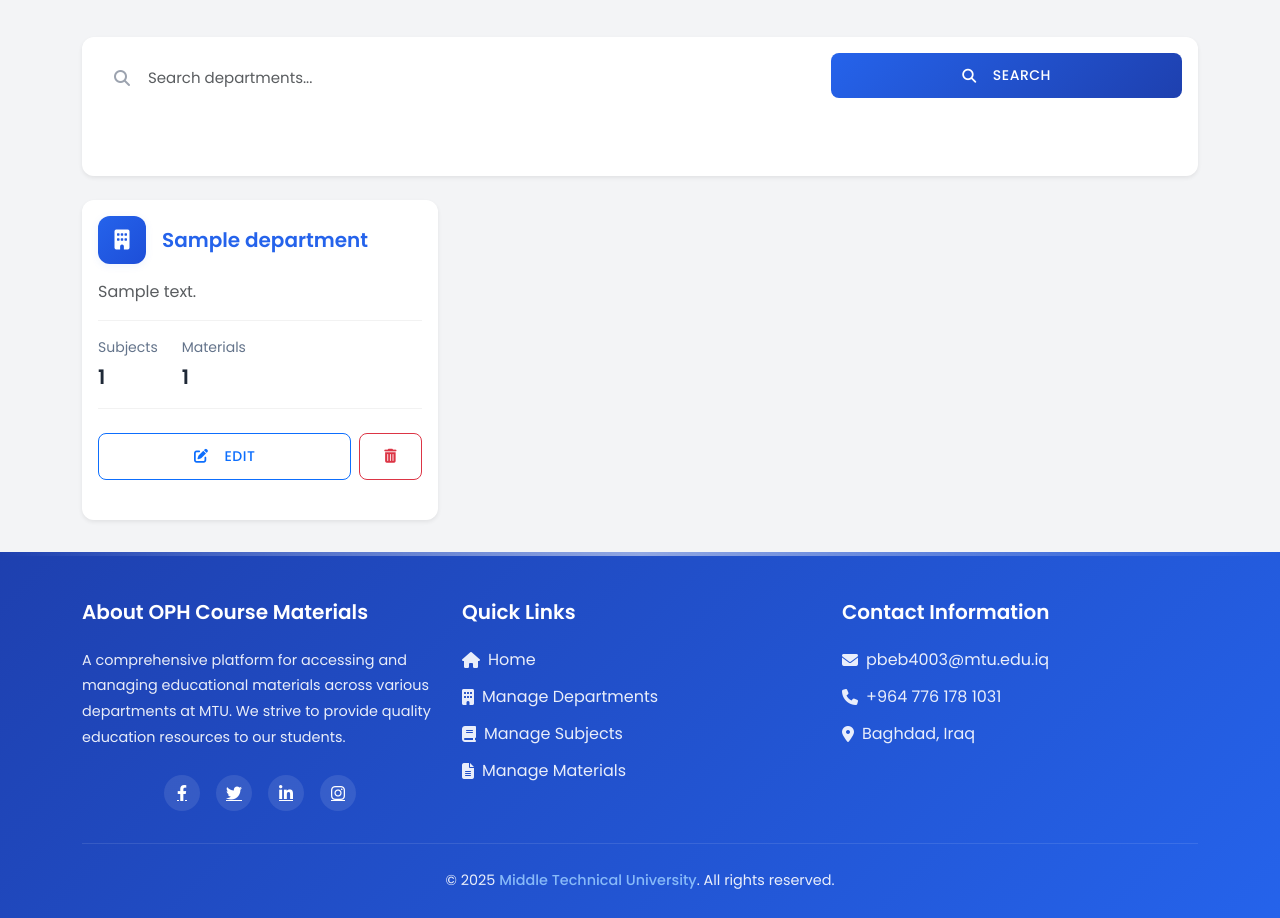
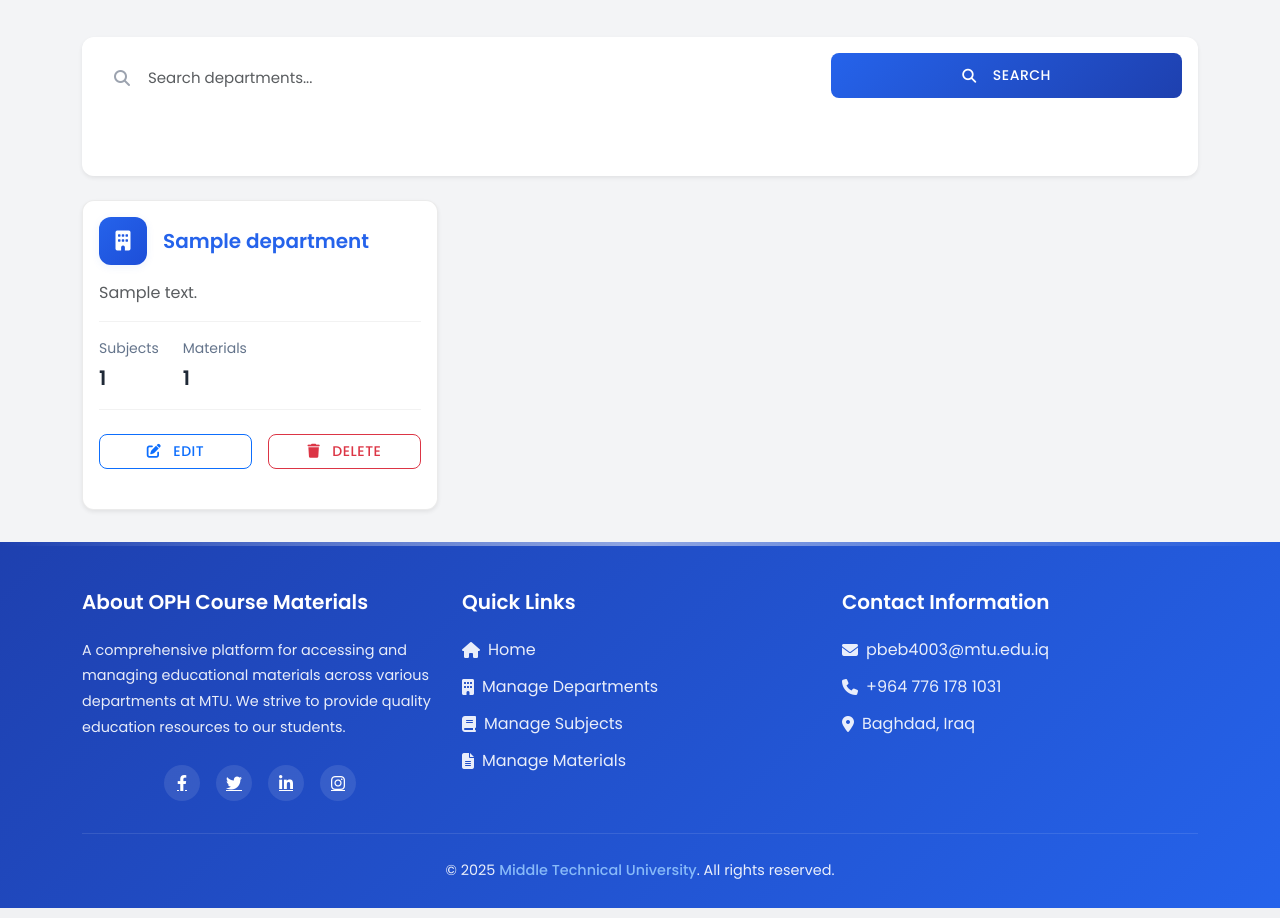
Before and after one commit to op-h/DATABASE, a Flask app: page /admin/departments in a window 1280 px wide. Shown: the part 237-1155 px from the top of the page. Run offline with Flask 3, Linux system fonts and the light colour scheme; a user stored in the database is signed in; tables that the repository leaves empty hold one stand-in row (values such as "Sample post"); some libraries are stand-ins or nearby versions.

Commit message:
Fix Add Material subject dropdown and improve Departments UI buttons with better styling

```diff
--- a/app/templates/admin/departments.html
+++ b/app/templates/admin/departments.html
@@ -51,7 +51,7 @@
     <div class="row g-4">
         {% for department in departments %}
         <div class="col-xl-4 col-md-6">
-            <div class="card h-100 shadow-sm" data-aos="fade-up" data-aos-delay="{{ loop.index * 100 }}">
+            <div class="card h-100 shadow-sm department-card" data-aos="fade-up" data-aos-delay="{{ loop.index * 100 }}">
                 <div class="card-body">
                     <div class="d-flex align-items-center mb-3">
                         <div class="department-icon bg-primary text-white">
@@ -70,13 +70,13 @@
                             <span class="stat-value">{{ department.material_count }}</span>
                         </div>
                     </div>
-                    <div class="d-flex gap-2">
-                        <a href="{{ url_for('admin.edit_department', id=department.id) }}" class="btn btn-outline-primary flex-grow-1">
-                            <i class="fas fa-edit me-2"></i>Edit
+                    <div class="department-actions">
+                        <a href="{{ url_for('admin.edit_department', id=department.id) }}" class="btn btn-outline-primary btn-sm me-2">
+                            <i class="fas fa-edit me-1"></i>Edit
                         </a>
-                        <button type="button" class="btn btn-outline-danger"
-                                onclick="confirmDelete('{{ url_for('admin.delete_department', id=department.id) }}')">
-                            <i class="fas fa-trash-alt"></i>
+                        <button type="button" class="btn btn-outline-danger btn-sm"
+                                onclick="confirmDelete('{{ url_for('admin.delete_department', id=department.id) }}', '{{ department.name }}')">
+                            <i class="fas fa-trash me-1"></i>Delete
                         </button>
                     </div>
                 </div>
@@ -108,7 +108,7 @@
                 <button type="button" class="btn-close" data-bs-dismiss="modal"></button>
             </div>
             <div class="modal-body">
-                <p>Are you sure you want to delete this department? This action cannot be undone.</p>
+                <p>Are you sure you want to delete <strong id="departmentName"></strong>? This action cannot be undone.</p>
                 <p class="text-danger mb-0">
                     <i class="fas fa-exclamation-triangle me-2"></i>
                     Warning: Deleting this department will also delete all associated subjects and materials.
@@ -119,7 +119,7 @@
                     <i class="fas fa-times me-2"></i>Cancel
                 </button>
                 <a href="#" id="confirmDeleteBtn" class="btn btn-danger">
-                    <i class="fas fa-trash-alt me-2"></i>Delete
+                    <i class="fas fa-trash me-2"></i>Delete
                 </a>
             </div>
         </div>
@@ -134,6 +134,16 @@
         margin-bottom: 2rem;
         border-radius: 0 0 1rem 1rem;
         box-shadow: var(--card-shadow);
+    }
+
+    .department-card {
+        transition: all 0.3s ease;
+        border: 1px solid rgba(0,0,0,0.08);
+    }
+
+    .department-card:hover {
+        transform: translateY(-2px);
+        box-shadow: 0 8px 25px rgba(0,0,0,0.15);
     }
 
     .department-icon {
@@ -172,6 +182,19 @@
         color: var(--text-color);
     }
 
+    .department-actions {
+        display: flex;
+        gap: 0.5rem;
+        flex-wrap: wrap;
+    }
+
+    .department-actions .btn {
+        flex: 1;
+        min-width: 80px;
+        font-size: 0.875rem;
+        padding: 0.375rem 0.75rem;
+    }
+
     @media (max-width: 767.98px) {
         .page-header {
             margin-top: -1rem;
@@ -193,8 +216,12 @@
             font-size: 1rem;
         }
 
-        .btn-outline-danger {
-            width: auto !important;
+        .department-actions {
+            flex-direction: column;
+        }
+
+        .department-actions .btn {
+            width: 100%;
         }
     }
 
@@ -217,9 +244,10 @@
 
 {% block extra_js %}
 <script>
-function confirmDelete(deleteUrl) {
+function confirmDelete(deleteUrl, departmentName) {
     const modal = new bootstrap.Modal(document.getElementById('deleteModal'));
     document.getElementById('confirmDeleteBtn').href = deleteUrl;
+    document.getElementById('departmentName').textContent = departmentName;
     modal.show();
 }
 </script>
```
Also changed, not shown: app/templates/admin/add_material.html (+1 -13 lines).
